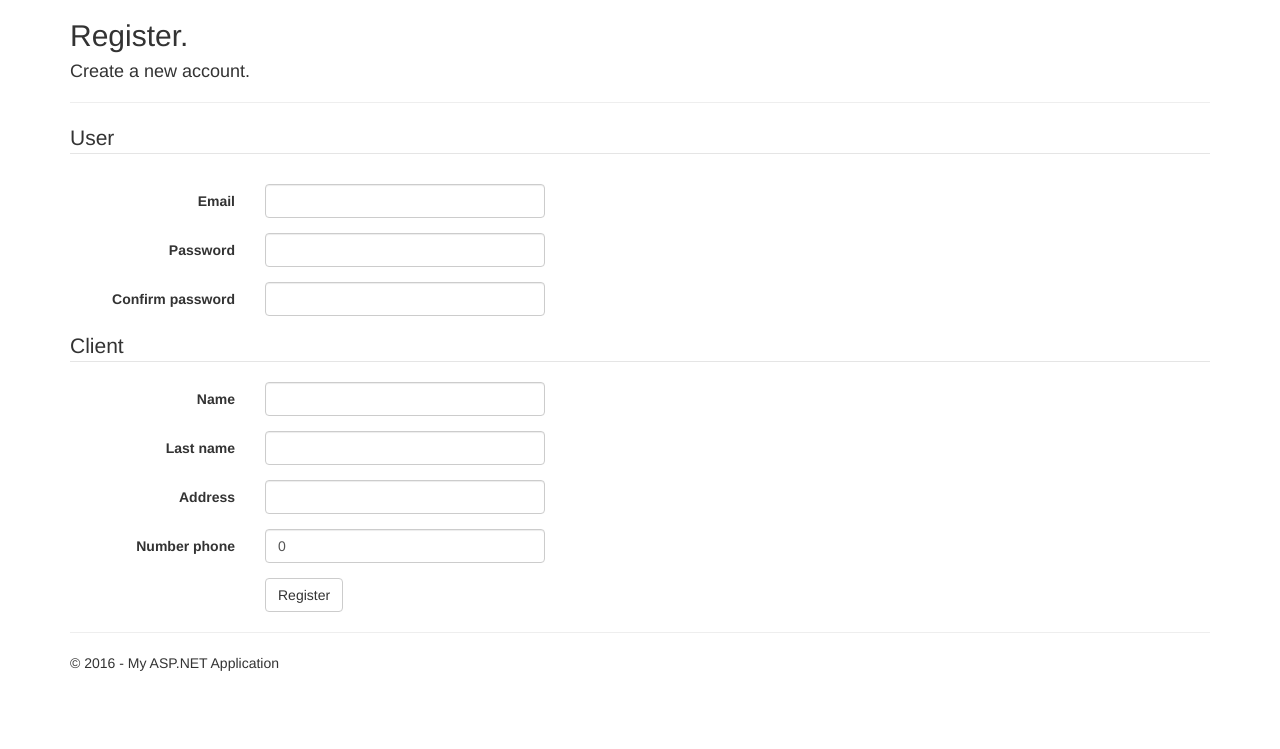
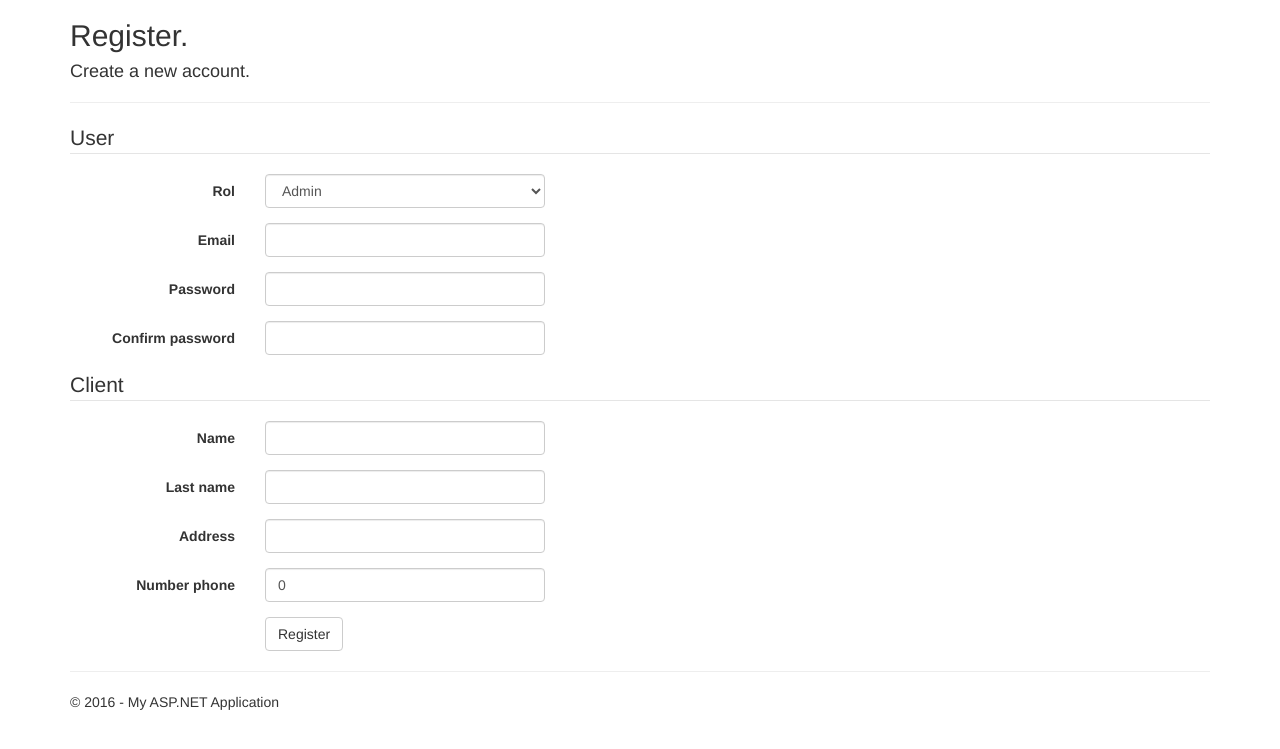
Before and after one commit to oscar2196/EstradaDental, an ASP.NET MVC app: template EstradaDental/Views/Account/Register.cshtml in a window 1280 px wide. Shown: the part 51-800 px from the top of the page. Run offline with ASP.NET Core 8 and stand-ins for ASP.NET MVC 5, Linux system fonts and the light colour scheme; the template is opened without the code that fills it, so the values that code supplies are empty; the project's own start-up code is not run, and a stand-in starts its controllers and pages; some libraries are stand-ins or nearby versions.

Commit message:
roles de usuario

```diff
--- a/EstradaDental/Controllers/AccountController.cs
+++ b/EstradaDental/Controllers/AccountController.cs
@@ -159,6 +159,9 @@ namespace EstradaDental.Controllers
                 var result = await UserManager.CreateAsync(user, model.Password);
                 if (result.Succeeded)
                 {
+                    //se asigna el rol
+                    UserManager.AddToRole(user.Id, model.rol);
+                    //
                     await SignInManager.SignInAsync(user, isPersistent:false, rememberBrowser:false);
 
                     // For more information on how to enable account confirmation and password reset please visit http://go.microsoft.com/fwlink/?LinkID=320771
--- a/EstradaDental/Models/AccountViewModels.cs
+++ b/EstradaDental/Models/AccountViewModels.cs
@@ -97,7 +97,9 @@ namespace EstradaDental.Models
         [Display(Name = "Number phone")]
         public int telefono { get; set; }
 
-
+        //[Required]
+        [Display(Name = "Rol")]
+        public string rol { get; set; }
 
 
     }
--- a/EstradaDental/Views/Account/Register.cshtml
+++ b/EstradaDental/Views/Account/Register.cshtml
@@ -12,6 +12,15 @@
     <hr />
     <fieldset>
         <legend>User</legend>
+        <div class="form-group">
+            <label class="col-md-2 control-label" >Rol</label>
+            <div class="col-md-10">
+                <select id="rol" name="rol" class="form-control">
+                    <option value="Admin">Admin</option>
+                    <option value="User">User</option>
+                </select>
+            </div>
+            </div>
             @Html.ValidationSummary("", new { @class = "text-danger" })
             <div class="form-group">
                 @Html.LabelFor(m => m.Email, new { @class = "col-md-2 control-label" })
```
Also changed, not shown: 8 other files. Lines whose indentation alone changed are shown as unchanged.
